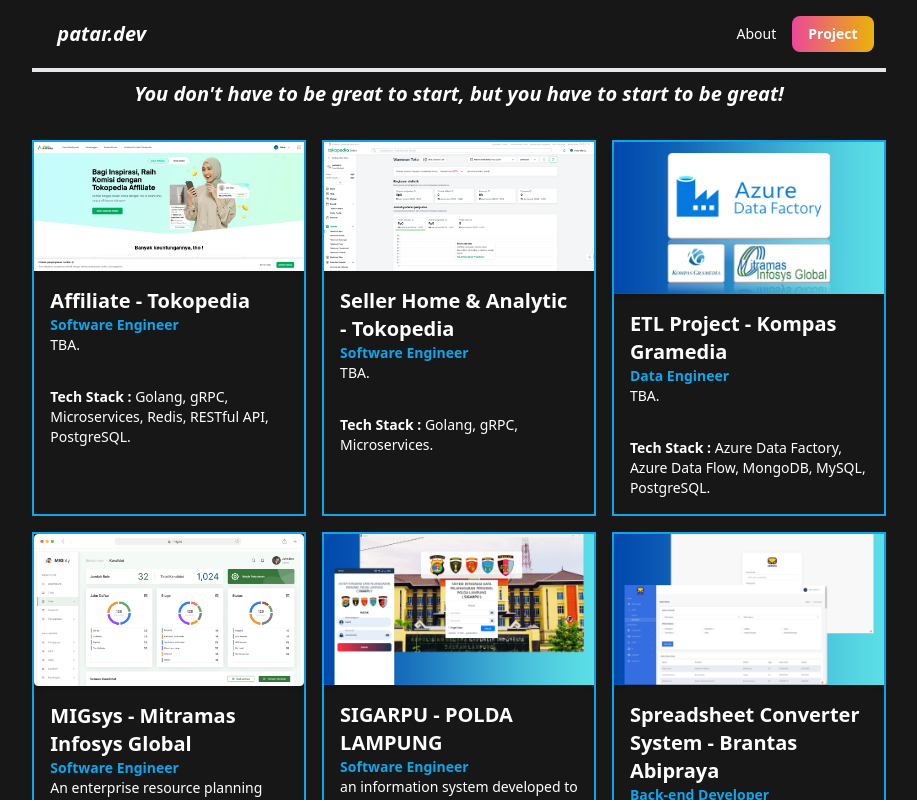
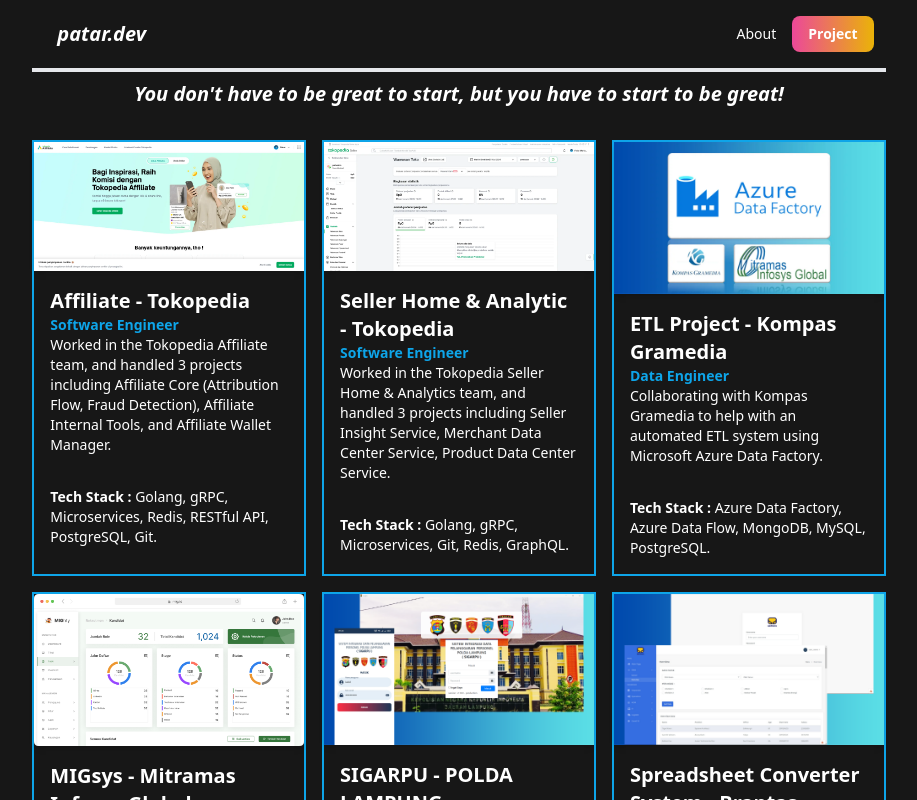
Before and after one commit to patarmds/personal-website, a Next.js app: page /project in a window 1280 px wide. Shown: the top 800 px of the page, without its empty margins (181-1098 px from the left). Built offline with nearby package versions, Linux system fonts and the light colour scheme.

Commit message:
add description

```diff
--- a/src/pages/project.js
+++ b/src/pages/project.js
@@ -12,27 +12,27 @@
             "picture" : "/project/tokopedia-affiliate.webp",
             "title" : "Affiliate - Tokopedia",
             "role" : "Software Engineer",
-            "description" : "TBA.",
+            "description" : "Worked in the Tokopedia Affiliate team, and handled 3 projects including Affiliate Core (Attribution Flow, Fraud Detection), Affiliate Internal Tools, and Affiliate Wallet Manager.",
             "responsibilities" : [
                 "TBA",
             ],
-            "techStack" : ["Golang", "gRPC", "Microservices", "Redis", "RESTful API", "PostgreSQL"]
+            "techStack" : ["Golang", "gRPC", "Microservices", "Redis", "RESTful API", "PostgreSQL", "Git"]
         },
         {
             "picture" : "/project/tokopedia-seller-home.webp",
             "title" : "Seller Home & Analytic - Tokopedia",
             "role" : "Software Engineer",
-            "description" : "TBA.",
+            "description" : "Worked in the Tokopedia Seller Home & Analytics team, and handled 3 projects including Seller Insight Service, Merchant Data Center Service, Product Data Center Service.",
             "responsibilities" : [
                 "TBA",
             ],
-            "techStack" : ["Golang", "gRPC", "Microservices"]
+            "techStack" : ["Golang", "gRPC", "Microservices", "Git", "Redis", "GraphQL"]
         },
         {
             "picture" : "/project/kompas-gramedia-etl.webp",
             "title" : "ETL Project - Kompas Gramedia",
             "role" : "Data Engineer",
-            "description" : "TBA.",
+            "description" : "Collaborating with Kompas Gramedia to help with an automated ETL system using Microsoft Azure Data Factory.",
             "responsibilities" : [
                 "TBA",
             ],
```
